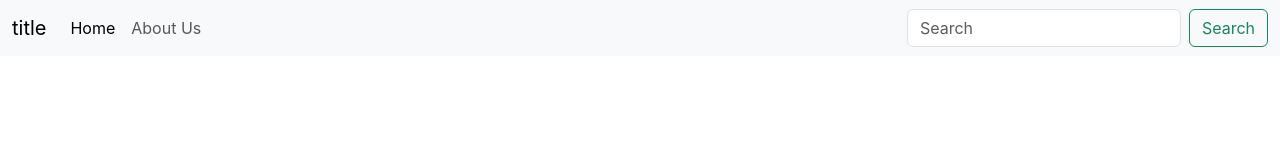
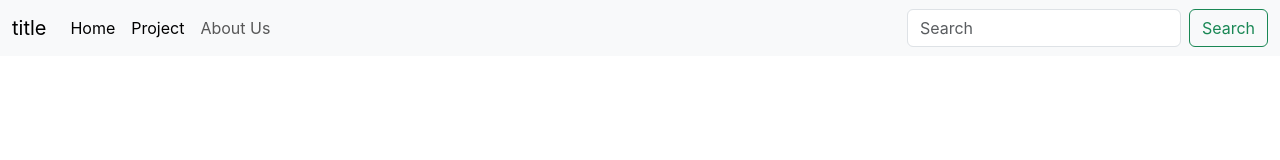
Before and after one commit to vishalsharma121/reactone, a React (Create React App) app: page / in a window 1280 px wide. Shown: the top 160 px of the page. Built offline with nearby package versions, Linux system fonts and the light colour scheme.

Commit message:
add nav item

```diff
--- a/src/components/Navbar.js
+++ b/src/components/Navbar.js
@@ -13,6 +13,9 @@ export default function Navbar(props) {
         <ul className="navbar-nav me-auto mb-2 mb-lg-0">
           <li className="nav-item">
             <a className="nav-link active" aria-current="page" href="/">Home</a>
+          </li>
+          <li className="nav-item">
+            <a className="nav-link active" aria-current="page" href="/">Project</a>
           </li>
           <li className="nav-item">
             <a className="nav-link" href="/">{props.abouttext}</a>
```
